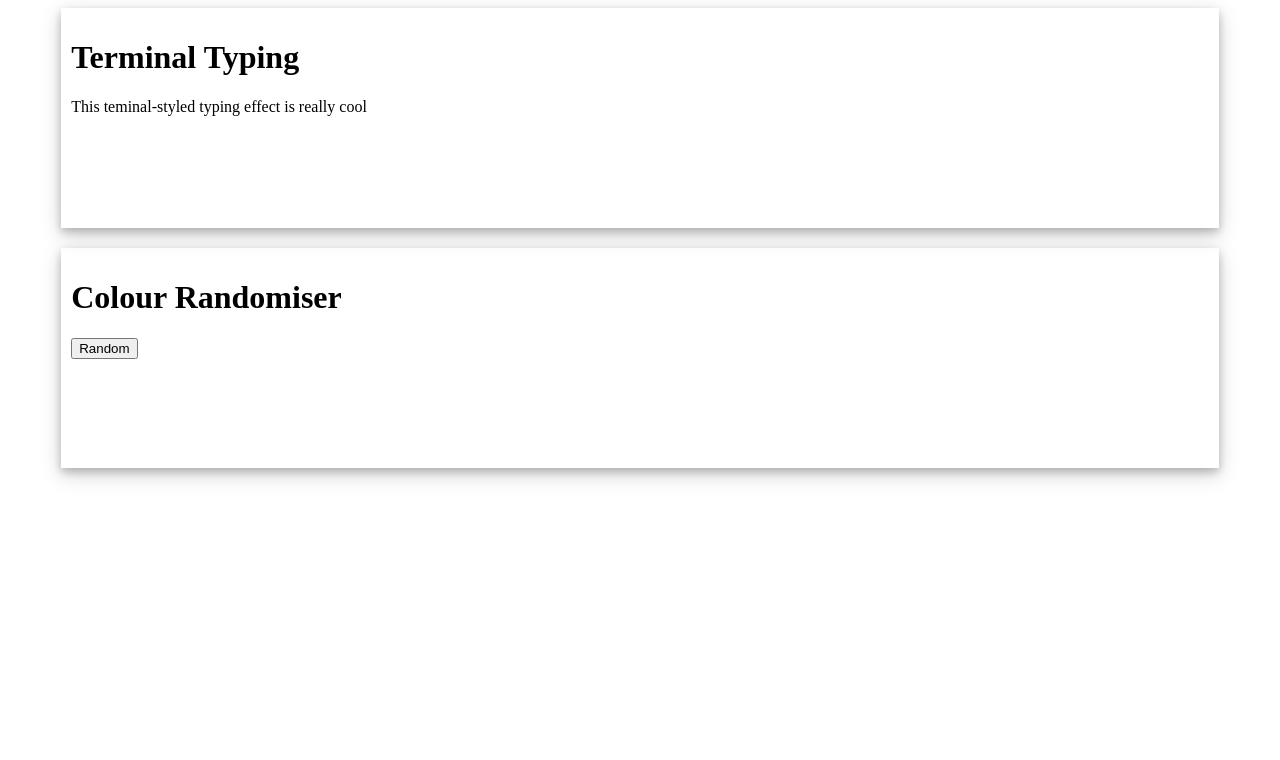
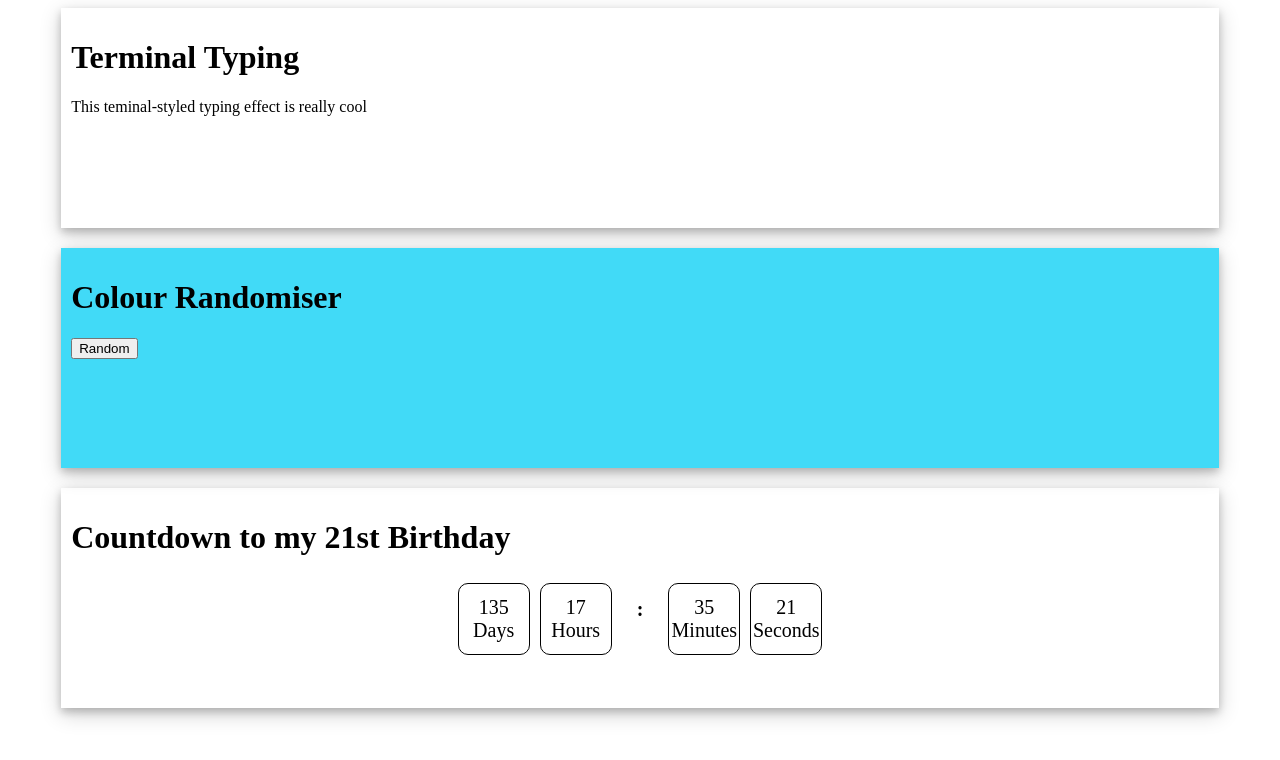
Before and after one commit to JWen00/loadingPage, a plain HTML site: page index.html in a window 1280 px wide. Drawn offline with Linux system fonts and the light colour scheme.

Commit message:
Created Countdown

```diff
--- a/index.html
+++ b/index.html
@@ -3,10 +3,12 @@
 <head>
     <meta charset="UTF-8">
     <meta name="viewport" content="width=device-width, initial-scale=1.0">
-    <meta http-equiv="X-UA-Compatible" content="ie=edge">
-    <script src="/public/js/terminal_typing.js"  type="text/javascript"  defer></script>
-    <script src="/public/js/colour_flipper.js"   type="text/javascript" defer></script>
-    <link rel="stylesheet" type="text/css" href="/public/style/index.css">
+    <meta http-equiv="X-UA-Compatible" content='ie=edge'>
+    <script src='src/terminal_typing.js' type="text/javascript"  defer></script>
+    <script src='src/colour_flipper.js' type="text/javascript" defer></script>
+    <script src='src/countdown.js' type="text/javascript" defer></script>
+    <link rel="stylesheet" type="text/css" href="src/countdown.css">
+    <link rel="stylesheet" type="text/css" href="src/index.css">
     <title>Muune</title>
 </head>
 <body>
@@ -15,12 +17,35 @@
         <span id="text"></span>
         <span id="blingbling">&#32;</span>
     </div>
-    <div class="project-container" id="colour_container">
+    <div class="project-container" id="colour_container" style="background-color: #41DAF7;">
         <h1>Colour Randomiser <span id="colour_hex"></span></h1>
         <button id="randomise_btn">Random</button>
+    </div>
+    <div class="project-container" id="colour_container">
+        <h1>Countdown to my 21st Birthday</h1>
+        <div class="countdown-container">
 
+            <div class="countdown-num-container">
+                <span id="countdown-days"></span>
+                Days
+            </div>
+            <div class="countdown-num-container">
+                <span id="countdown-hours"></span>
+                Hours
+            </div>
+            <span id="colon-divider">:</span>
+            <div class="countdown-num-container">
+                <span id="countdown-minutes"></span>
+                Minutes
+            </div>
+            <div class="countdown-num-container">
+                <span  id="countdown-seconds"></span>
+                Seconds
+            </div>
+            <span id="countdown-msg"></span>
+        </div>
+    </div>
 
-    </div>
 
 </body>
 </html>
--- a/public/js/colour_flipper.js
+++ b/src/colour_flipper.js
@@ -9,4 +9,3 @@ randomise_btn.addEventListener("click", () => {
 	container.style.backgroundColor = new_colour;
 	document.getElementById('colour_hex').innerHTML = new_colour;
 })
-s
--- /dev/null
+++ b/src/countdown.css
@@ -0,0 +1,22 @@
+.countdown-container {
+    display: flex;
+    flex-direction: row;
+    justify-content: center;
+}
+.countdown-num-container {
+    width: 70px;
+    height: 70px;
+    border: 1px solid black;
+    border-radius: 10px;
+    text-align: center;
+    display: flex;
+    flex-direction: column;
+    justify-content: center;
+    margin: 5px;
+    font-size: 20px;
+}
+#colon-divider {
+    font-size: 20px;
+    font-weight: bold;
+    padding: 20px;
+}
--- /dev/null
+++ b/src/countdown.js
@@ -0,0 +1,17 @@
+var date = new Date(2021, 6, 15).getTime();
+var refresh = setInterval(() => {
+    var now = new Date().getTime();
+    var distance = date - now;
+    var days = Math.floor(distance / (1000 * 60 * 60 * 24));
+    var hours = Math.floor((distance % (1000 * 60 * 60 * 24)) / (1000 * 60 * 60));
+    var minutes = Math.floor((distance % (1000 * 60 * 60)) / (1000 * 60));
+    var seconds = Math.floor((distance % (1000 * 60)) / 1000);
+
+    document.getElementById("countdown-days").innerHTML = days;
+    document.getElementById("countdown-hours").innerHTML = hours;
+    document.getElementById("countdown-minutes").innerHTML = minutes;
+    document.getElementById("countdown-seconds").innerHTML = seconds;
+    if (date - now == 0) {
+        document.getElementById("countdown-msg").innerHTML = "Finished!"
+    }
+}, 1000);
```
Also changed, not shown: app.js (deleted, +0 -15 lines), package-lock.json (deleted), src/index.css (renamed from public/style/index.css), src/terminal_typing.js (renamed from public/js/terminal_typing.js), 1 other file.
